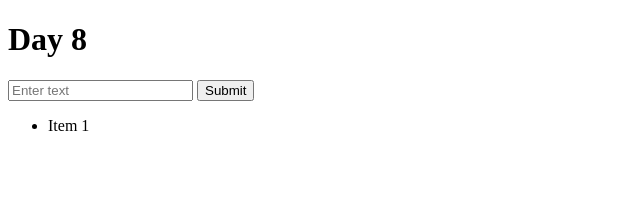
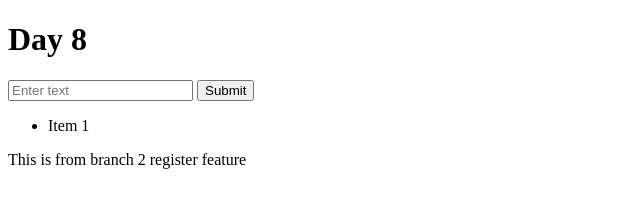
Before and after one commit to wasawat-waladee/FEBCDay8, a plain HTML site: page index.html in a window 1280 px wide. Shown: the whole page, without its empty margins (0-640 px from the left). Drawn offline with Linux system fonts and the light colour scheme.

Commit message:
feature: register complete

```diff
--- a/index.html
+++ b/index.html
@@ -17,7 +17,9 @@
     <div id="titleList">
 
     </div>
-
+    <div>
+        This is from branch 2 register feature
+    </div>
     <script src="script.js"></script>
 </body>
 </html>
```
